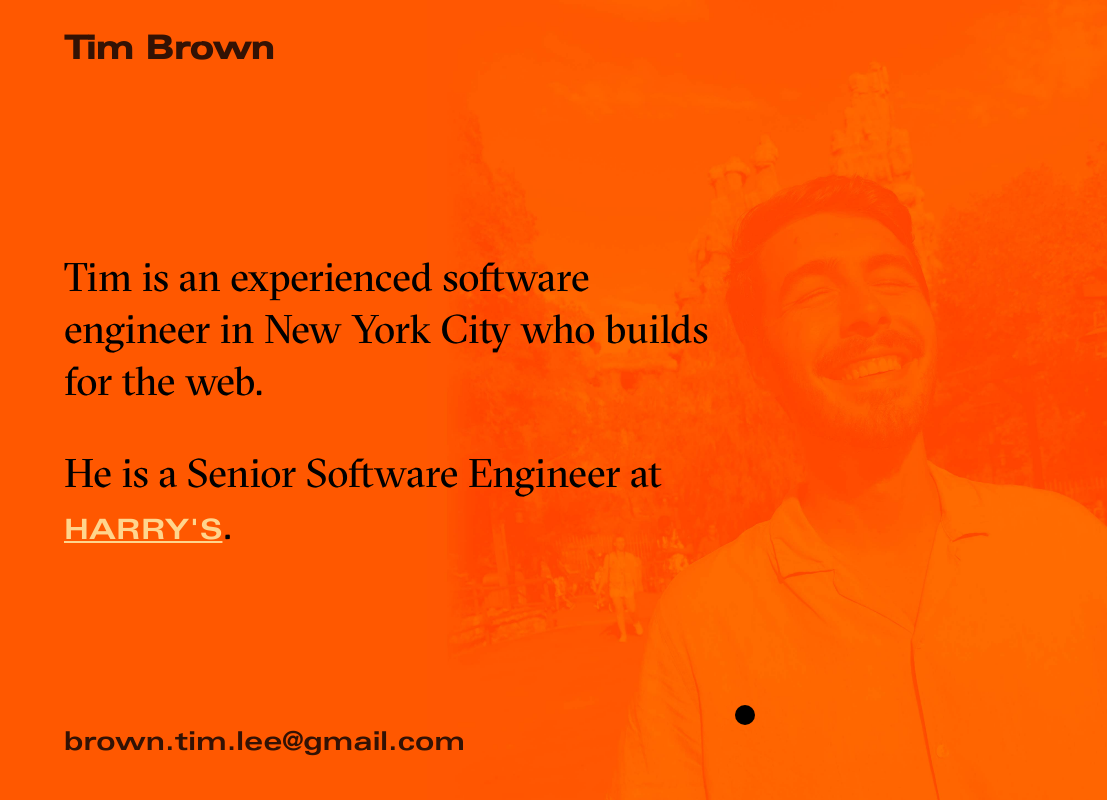
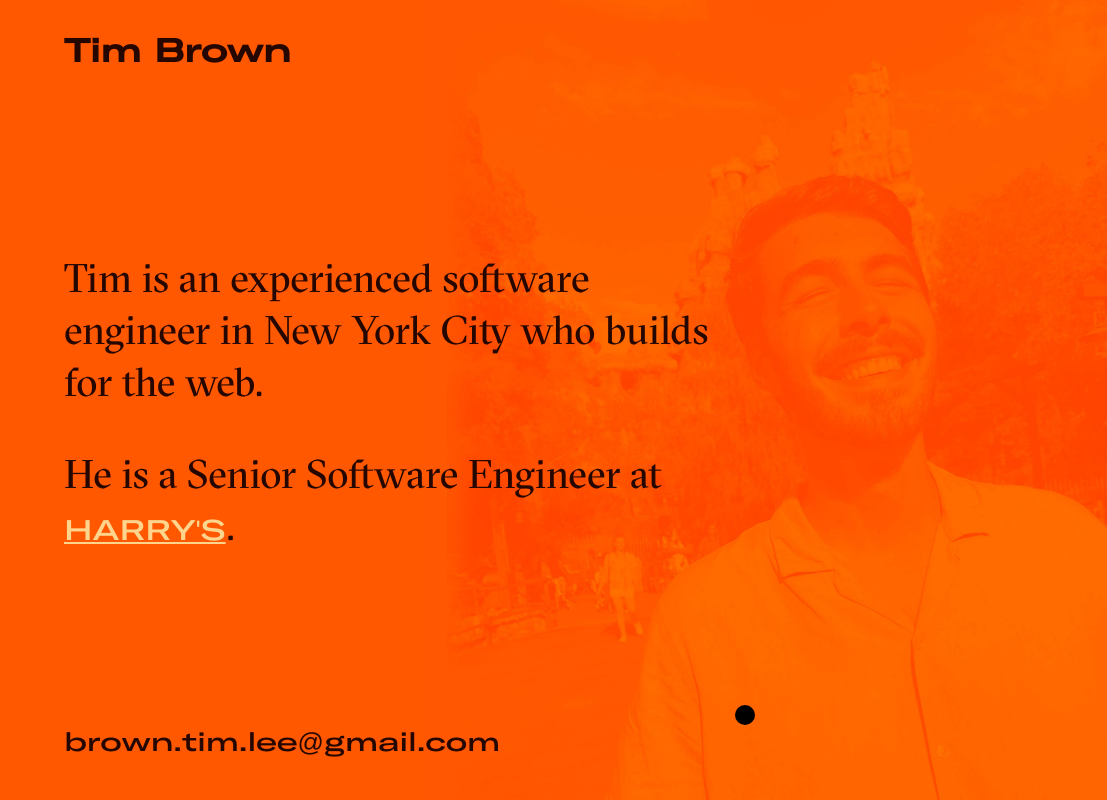
Before and after one commit to brimtown/brimtown.org, a Gatsby site: page / in a window 1280 px wide. Shown: the full height of the page, 0-1107 px from the left. Built offline with nearby package versions, Linux system fonts and the light colour scheme; Gatsby itself is replaced by a stand-in of ours.

Commit message:
[Typography] Add GT America
* Replace usage of Univers with GT America
* Preload America Extended instead of Univers

```diff
--- a/src/components/Header.tsx
+++ b/src/components/Header.tsx
@@ -6,13 +6,11 @@ const HeaderWrapper = styled.div`
 `;
 
 const HeaderText = styled.h1`
-  font-family: ${(props): string => props.theme.fonts.univers};
+  font-family: ${(props): string => props.theme.fonts.americaExtended};
   font-size: 1.75rem;
   margin: 0 0 1.45rem 0;
   padding: 0;
   color: ${(props): string => props.theme.colors.black};
-  font-weight: bold;
-  text-rendering: optimizeLegibility;
   line-height: 1.1;
 
   ${(props): string => props.theme.mediaQueries.small} {
--- a/src/components/Layout.tsx
+++ b/src/components/Layout.tsx
@@ -3,7 +3,7 @@ import { ThemeProvider } from 'styled-components';
 import Helmet from 'react-helmet';
 import { useStaticQuery, graphql } from 'gatsby';
 import theme, { GlobalStyle } from '../theme';
-import { Sectra, Univers } from '../theme/typography';
+import { Sectra, AmericaExtended } from '../theme/typography';
 import favicon from '../favicon.png';
 
 const Layout: React.FC = ({ children }) => {
@@ -35,7 +35,7 @@ const Layout: React.FC = ({ children }) => {
         />
         <link
           rel="preload"
-          href={`${Univers.woff2}`}
+          href={`${AmericaExtended.woff2}`}
           as="font"
           type="font/woff2"
           crossOrigin="anonymous"
--- a/src/pages/404.tsx
+++ b/src/pages/404.tsx
@@ -9,15 +9,14 @@ const PageWrapper = styled.div`
     padding: 2rem 4rem;
   }
 `;
+
 const Heading = styled.h1`
-  font-family: Univers, Helvetica, sans-serif;
+  font-family: ${(props): string => props.theme.fonts.americaExtended};
   font-size: 1.75rem;
   letter-spacing: 1px;
   margin: 0 0 1.45rem 0;
   padding: 0;
   color: ${(props): string => props.theme.black};
-  font-weight: bold;
-  text-rendering: optimizeLegibility;
   line-height: 1.1;
 
   ${(props): string => props.theme.mediaQueries.small} {
--- a/src/pages/index.tsx
+++ b/src/pages/index.tsx
@@ -79,7 +79,7 @@ const BodyText = styled.div`
 
 const HomepageLink = styled.a`
   color: ${(props): string => props.theme.colors.cream};
-  font-family: ${(props): string => props.theme.fonts.univers};
+  font-family: ${(props): string => props.theme.fonts.americaExtended};
   font-size: 1.625rem;
   text-transform: uppercase;
   font-weight: 200;
@@ -102,7 +102,7 @@ const Footer = styled.div`
 const EmailText = styled.a`
   color: ${(props): string => props.theme.colors.black};
   text-decoration: none;
-  font-family: ${(props): string => props.theme.fonts.univers};
+  font-family: ${(props): string => props.theme.fonts.americaExtended};
   font-size: 1.2rem;
   height: 2em;
   display: flex;
--- a/src/theme/index.tsx
+++ b/src/theme/index.tsx
@@ -1,17 +1,19 @@
 import { createGlobalStyle } from 'styled-components';
-import { Sectra, Univers } from './typography';
+import { Sectra, Univers, America, AmericaExtended } from './typography';
 
 const breakpoints = ['480px', '768px', '1024px'];
 
 const theme = {
   colors: {
-    black: '#331204',
+    black: '#260700',
     orange: '#ff5800',
     cream: '#ffd58d',
   },
   fonts: {
     sectra: 'Sectra, georgia, serif',
     univers: 'Univers, Helvetica, sans-serif',
+    america: 'America, Helvetica, sans-serif',
+    americaExtended: 'AmericaExtended, Helvetica, sans-serif',
   },
   mediaQueries: {
     small: `@media screen and (min-width: ${breakpoints[0]})`,
@@ -33,12 +35,23 @@ export const GlobalStyle = createGlobalStyle`
       src:url("${Univers.woff2}") format("woff2");
           url("${Univers.woff}") format("woff");
   }
+  @font-face {
+      font-family: America;
+      font-display: block;
+      src:url("${America.woff2}") format("woff2");
+  }
+  @font-face {
+      font-family: AmericaExtended;
+      font-display: block;
+      src:url("${AmericaExtended.woff2}") format("woff2");
+  }
   ::selection {
     background: ${theme.colors.cream};
   }
   body {
     margin: 0;
-    background-color: #ff5800;
+    background-color: ${theme.colors.orange};
+    color: ${theme.colors.black};
   }
   html {
     box-sizing: border-box;
--- a/src/theme/typography.tsx
+++ b/src/theme/typography.tsx
@@ -7,3 +7,11 @@ export const Univers = {
   woff: '/assets/fonts/Univers-Bold.woff',
   woff2: '/assets/fonts/Univers-Bold-subset.woff2',
 };
+
+export const AmericaExtended = {
+  woff2: '/assets/fonts/GT-America-Expanded-Medium.woff2',
+};
+
+export const America = {
+  woff2: '/assets/fonts/GT-America-Regular.woff2',
+};
```
Also changed, not shown: static/assets/fonts/GT-America-Expanded-Medium.woff2 (added), static/assets/fonts/GT-America-Regular.woff2 (added).
